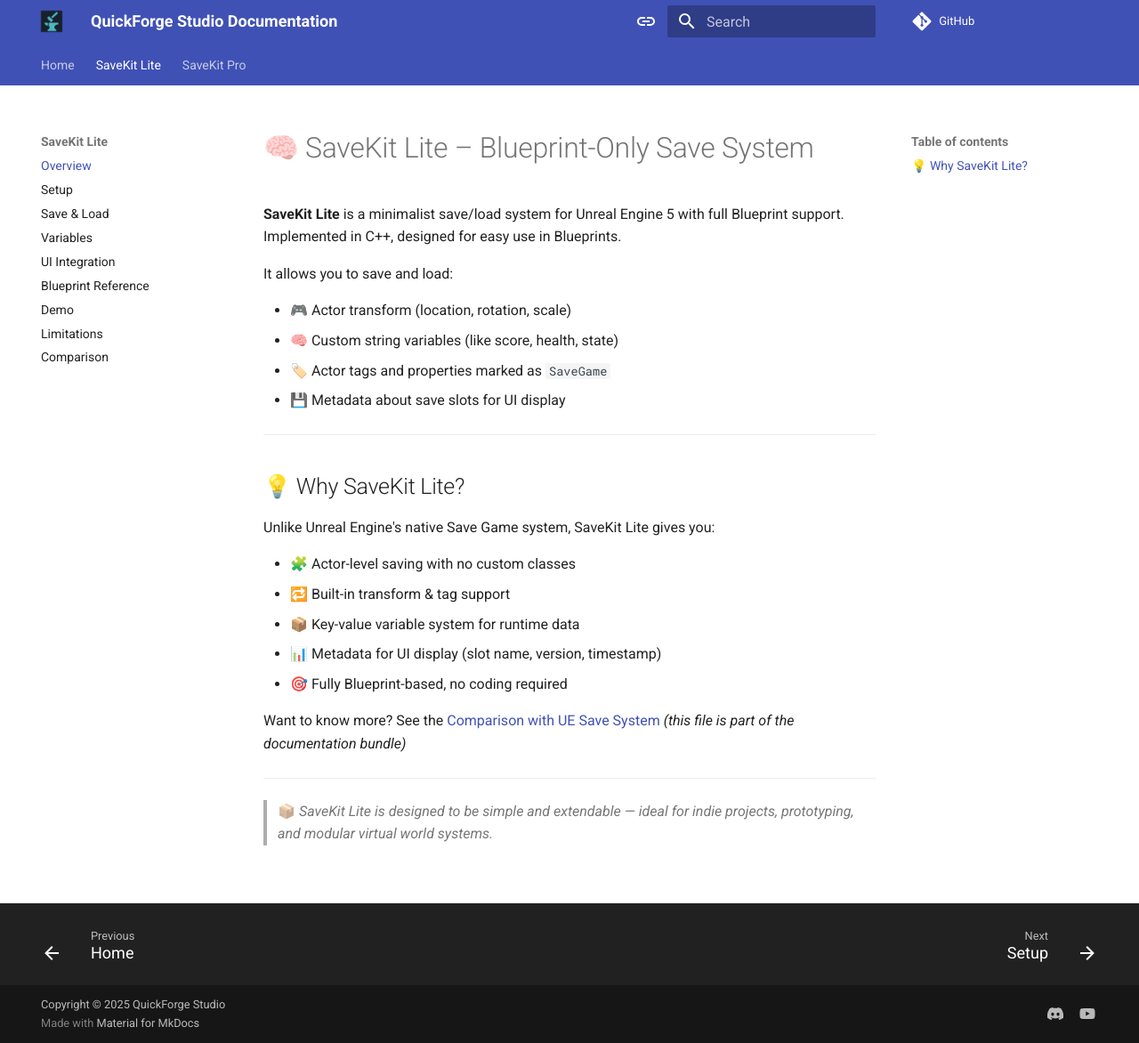
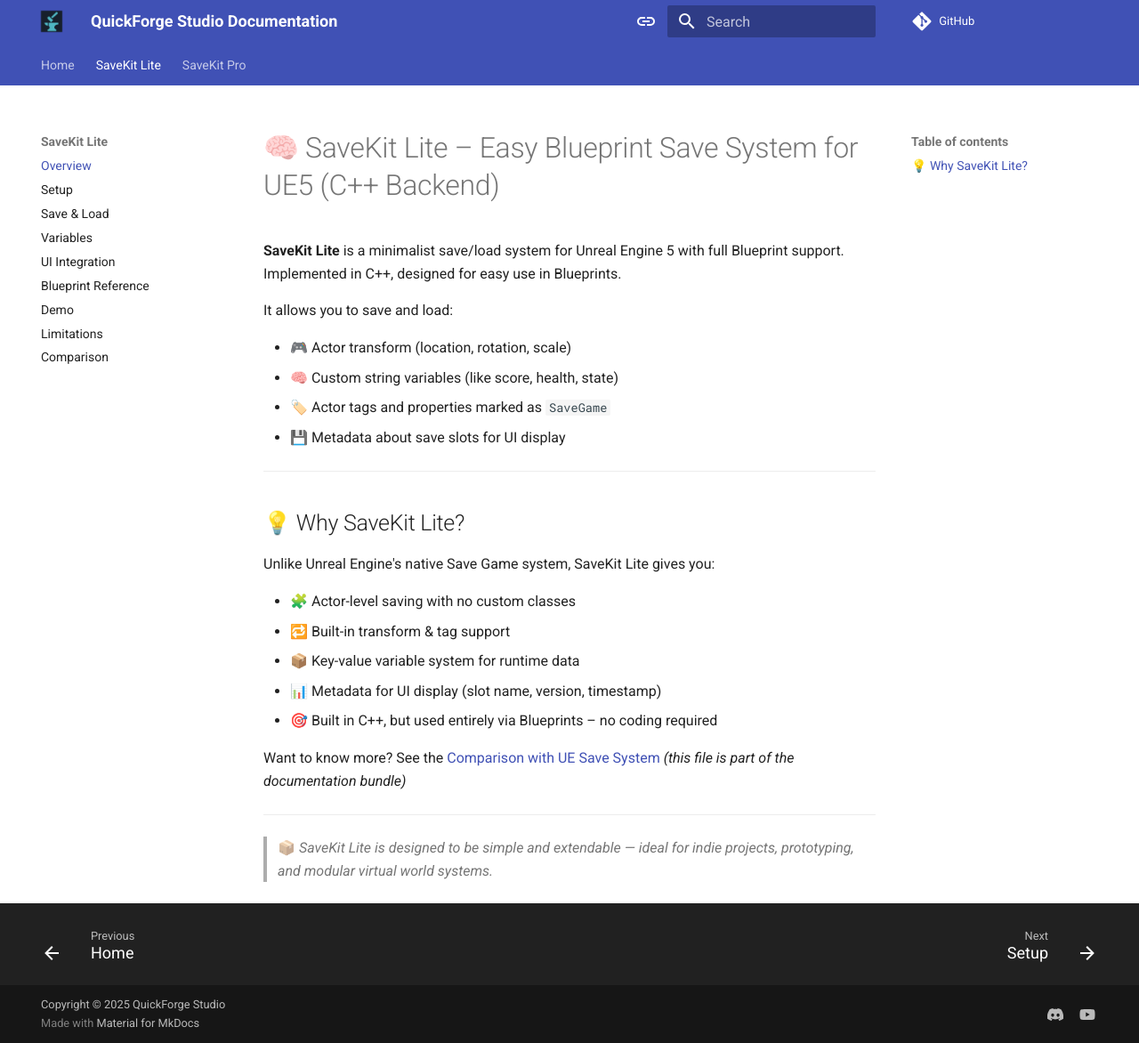
Before and after one commit to george-shilovsky/quickforge-docs, an MkDocs documentation site: the page built from docs/SaveKitLite/index.md, in a window 1280 px wide and 1172 px high. Shown: the whole window at 89% size. Built offline with MkDocs 1.6.1 and Material for MkDocs 9.7.7, drawn with Linux system fonts in a browser that asks for light colours; comment, search, counter and statistics services are not loaded.

Commit message:
Update index.md

```diff
--- a/docs/SaveKitLite/index.md
+++ b/docs/SaveKitLite/index.md
@@ -1,4 +1,4 @@
-# 🧠 SaveKit Lite – Blueprint-Only Save System
+# 🧠 SaveKit Lite – Easy Blueprint Save System for UE5 (C++ Backend)
 
 **SaveKit Lite** is a minimalist save/load system for Unreal Engine 5 with full Blueprint support. Implemented in C++, designed for easy use in Blueprints.
 
@@ -19,7 +19,7 @@
 - 🔁 Built-in transform & tag support
 - 📦 Key-value variable system for runtime data
 - 📊 Metadata for UI display (slot name, version, timestamp)
-- 🎯 Fully Blueprint-based, no coding required
+- 🎯 Built in C++, but used entirely via Blueprints – no coding required
 
 Want to know more? See the [Comparison with UE Save System](comparison.md) *(this file is part of the documentation bundle)*
 
```
